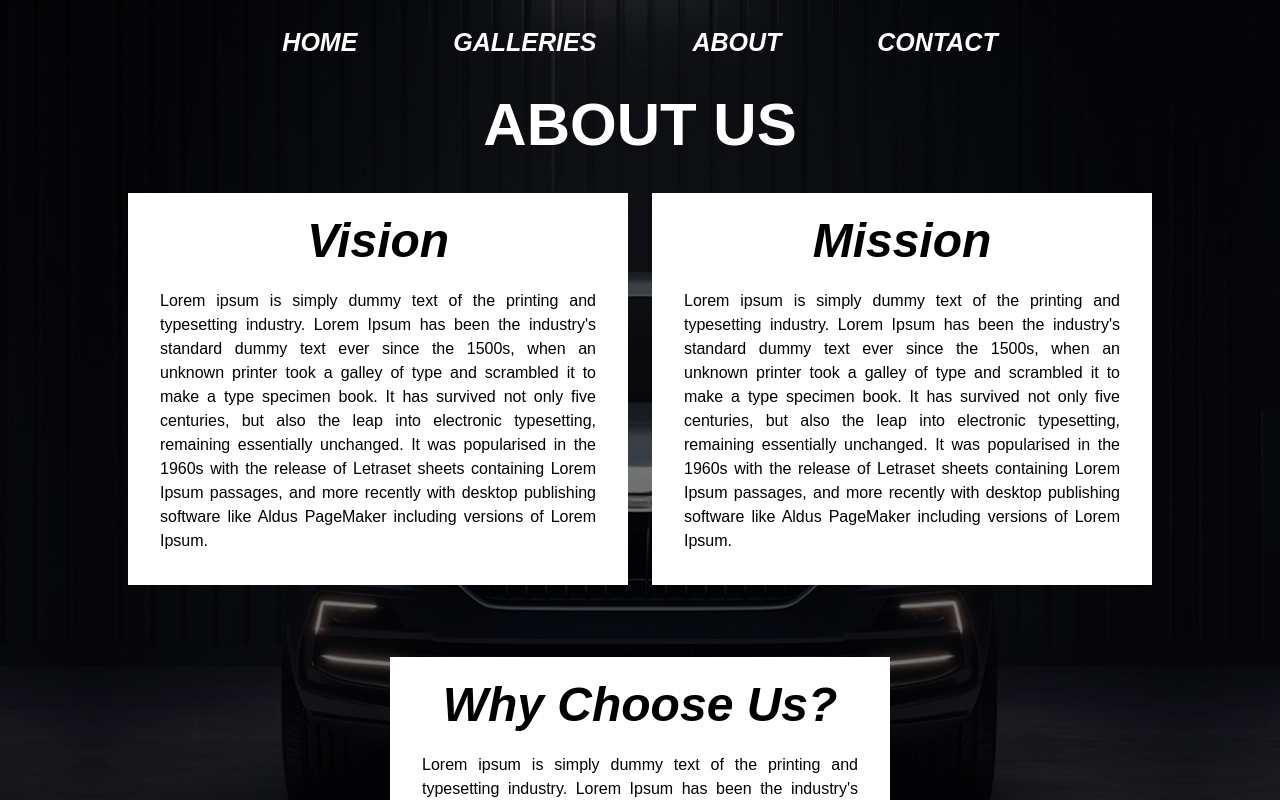
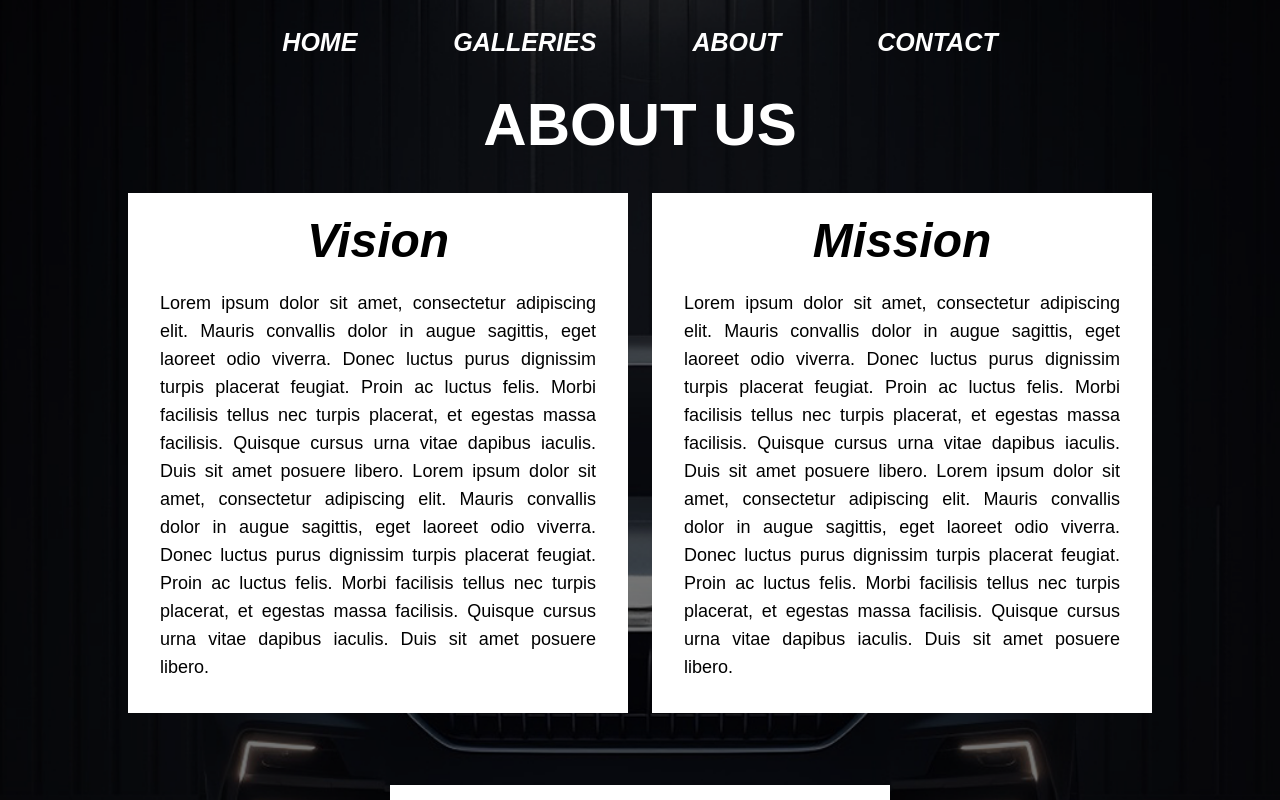
Before and after one commit to davidyusaku-13/nusabarong, a Next.js app: page /about in a window 1280 px wide. Shown: the top 800 px of the page. Built offline with nearby package versions, Linux system fonts and the light colour scheme.

Commit message:
fixed some font styling

```diff
--- a/components/AboutCard.tsx
+++ b/components/AboutCard.tsx
@@ -11,16 +11,18 @@ export default function AboutCard({ title }: AboutCardProps) {
         <p className="text-center font-bold text-2xl my-6 sm:text-5xl italic">
           {title}
         </p>
-        <p className="mx-8 mb-8 text-justify">
-          Lorem ipsum is simply dummy text of the printing and typesetting
-          industry. Lorem Ipsum has been the industry's standard dummy text ever
-          since the 1500s, when an unknown printer took a galley of type and
-          scrambled it to make a type specimen book. It has survived not only
-          five centuries, but also the leap into electronic typesetting,
-          remaining essentially unchanged. It was popularised in the 1960s with
-          the release of Letraset sheets containing Lorem Ipsum passages, and
-          more recently with desktop publishing software like Aldus PageMaker
-          including versions of Lorem Ipsum.
+        <p className="mx-8 mb-8 text-justify overflow-hidden text-ellipsis text-lg">
+          Lorem ipsum dolor sit amet, consectetur adipiscing elit. Mauris
+          convallis dolor in augue sagittis, eget laoreet odio viverra. Donec
+          luctus purus dignissim turpis placerat feugiat. Proin ac luctus felis.
+          Morbi facilisis tellus nec turpis placerat, et egestas massa
+          facilisis. Quisque cursus urna vitae dapibus iaculis. Duis sit amet
+          posuere libero. Lorem ipsum dolor sit amet, consectetur adipiscing
+          elit. Mauris convallis dolor in augue sagittis, eget laoreet odio
+          viverra. Donec luctus purus dignissim turpis placerat feugiat. Proin
+          ac luctus felis. Morbi facilisis tellus nec turpis placerat, et
+          egestas massa facilisis. Quisque cursus urna vitae dapibus iaculis.
+          Duis sit amet posuere libero.
         </p>
       </div>
     </>
--- a/components/FeaturedCard.tsx
+++ b/components/FeaturedCard.tsx
@@ -12,11 +12,12 @@ export default function FeaturedCard() {
           alt="img/datsun.jpeg"
           className="md:h-full object-cover"
         />
-        <p className="bg-white p-4 text-black text-sm text-justify md:w-[200px] md:h-full">
-          Lorem Ipsum is simply dummy text of the printing and typesetting
-          industry. Lorem Ipsum has been the industry's standard dummy text ever
-          since the 1500s, when an unknown printer took a galley of type and
-          scrambled it to make a type specimen book.
+        <p className="bg-white p-4 text-black text-sm text-justify overflow-hidden text-ellipsis md:w-[200px] md:h-full">
+          Lorem ipsum dolor sit amet, consectetur adipiscing elit. Mauris
+          convallis dolor in augue sagittis, eget laoreet odio viverra. Donec
+          luctus purus dignissim turpis placerat feugiat. Proin ac luctus felis.
+          Morbi facilisis tellus nec turpis placerat, et egestas massa
+          facilisis.
         </p>
       </div>
     </>
```
